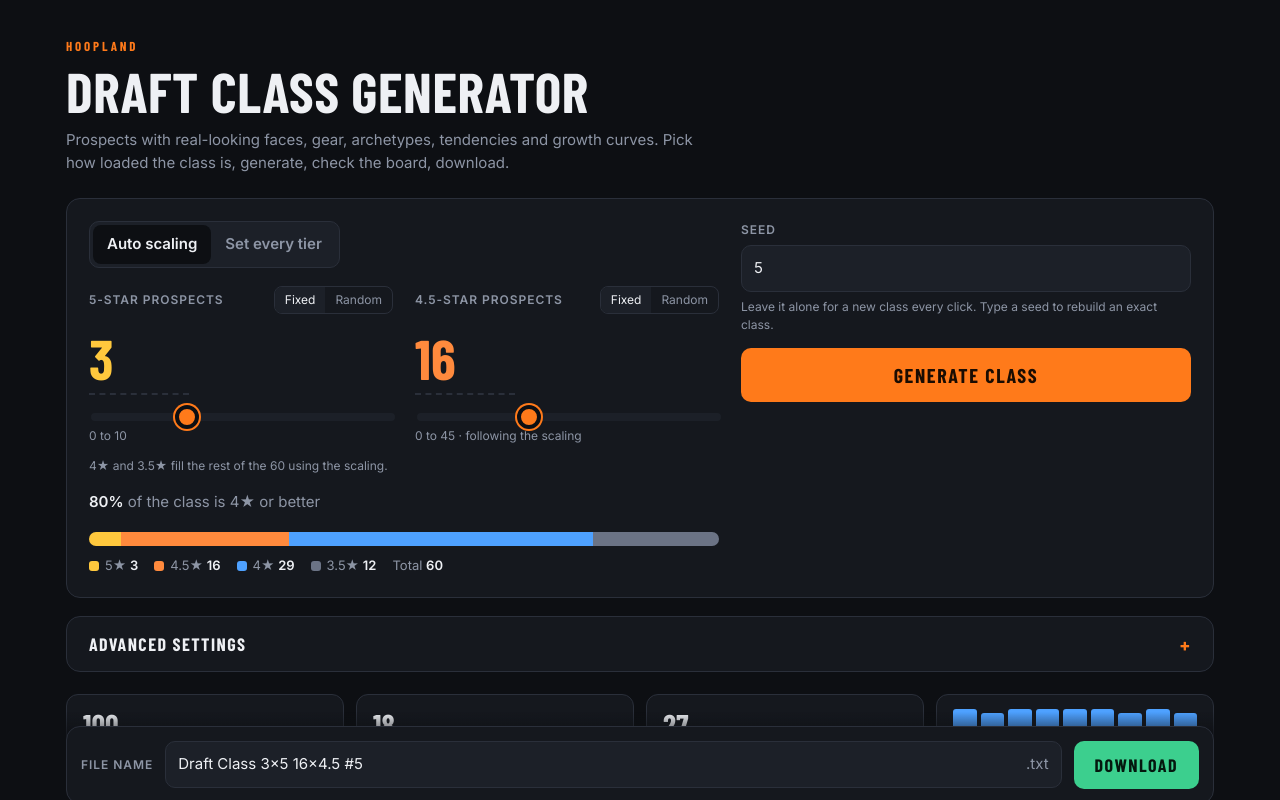
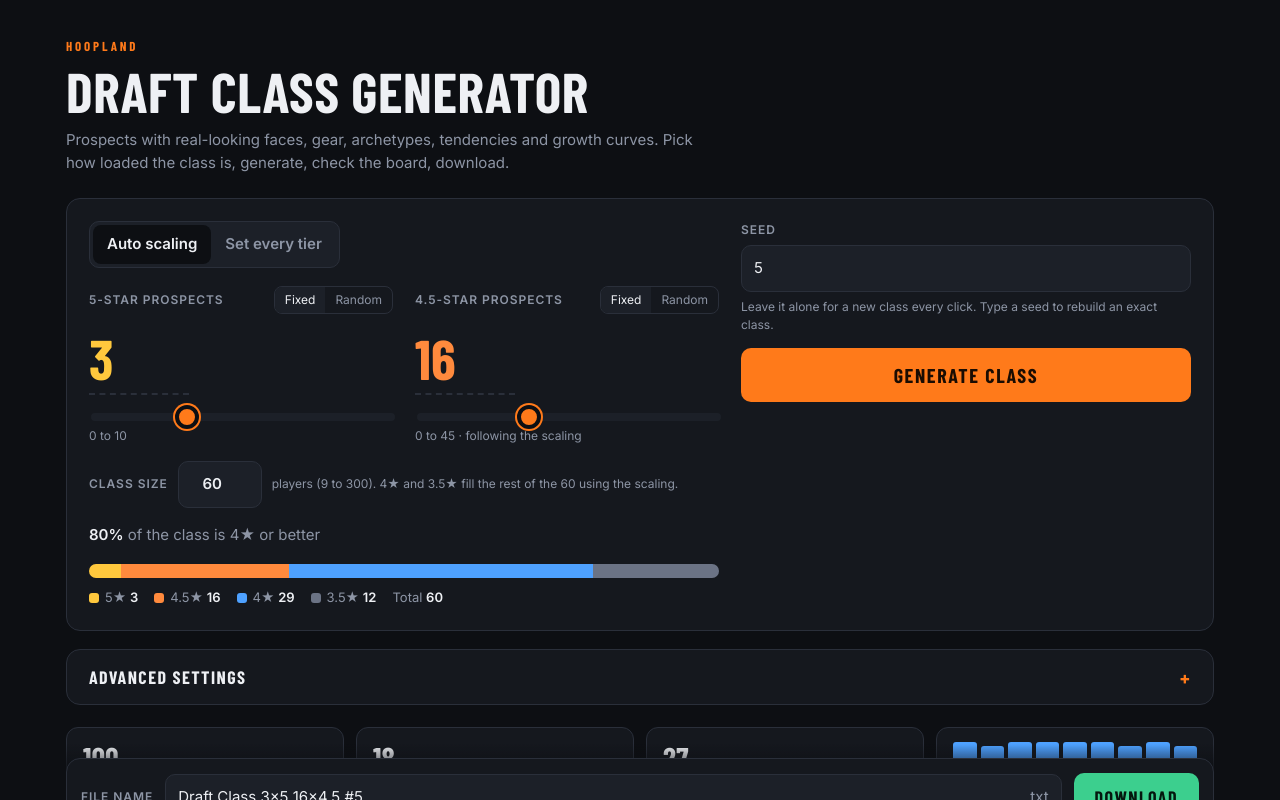
Before and after one commit to PC988/HooplandDraftGen, a website: page index.html in a window 1280 px wide. Both pictures are taken after typing "5" into the empty fields and a click on the button "GENERATE CLASS". Shown: the top 800 px of the page. Drawn offline with nearby package versions, Linux system fonts and the light colour scheme; a web font is replaced by a local one.

Commit message:
Add files via upload

```diff
--- a/app.js
+++ b/app.js
@@ -17,6 +17,7 @@
   // ---------------------------------------------------------- state ----
   var S = {
     mode: "auto",
+    size: 60,
     five: { mode: "fixed", val: 3, min: 2, max: 5 },
     half: { mode: "fixed", val: null, min: 12, max: 20 },  // val null = follow the scaling default
     manual: G.countsFromAuto(3),
@@ -32,12 +33,14 @@
   var current = null, nameEdited = false, seedEdited = false;
   function clamp(v, lo, hi) { v = parseInt(v, 10); if (!isFinite(v)) v = lo; return Math.max(lo, Math.min(hi, v)); }
   function esc(s) { return String(s).replace(/[&<>"]/g, function (c) { return { "&": "&amp;", "<": "&lt;", ">": "&gt;", '"': "&quot;" }[c]; }); }
-  function classSize() { return S.mode === "manual" ? G.totalOf(S.manual) : G.CLASS_SIZE; }
-  function halfVal(q5) { return S.half.val == null ? G.defaultN45(q5) : clamp(S.half.val, 0, G.maxN45(q5)); }
+  function classSize() { return S.mode === "manual" ? G.totalOf(S.manual) : autoSize(); }
+  function autoSize() { return clamp(S.size || G.CLASS_SIZE, 9, G.MAX_SIZE); }
+  function halfVal(q5) { return S.half.val == null ? G.defaultN45(q5, autoSize()) : clamp(S.half.val, 0, G.maxN45(q5, autoSize())); }
 
   // ------------------------------------------------------ tier panel ----
   function syncTierInputs() {
-    var q5 = clamp(S.five.val, 0, 10), mx = G.maxN45(q5);
+    var q5 = clamp(S.five.val, 0, 10), mx = G.maxN45(q5, autoSize());
+    $("csize").value = autoSize(); $("sizehint").textContent = autoSize();
     $("q5").value = q5; $("q5n").value = q5;
     $("q5min").value = S.five.min; $("q5max").value = S.five.max;
     $("h5").max = mx; $("h5n").max = mx;
@@ -62,7 +65,7 @@
     var q5 = S.five.mode === "random" ? Math.round((+S.five.min + +S.five.max) / 2) : clamp(S.five.val, 0, 10);
     q5 = clamp(q5, 0, 10);
     var h = S.half.mode === "random" ? Math.round((+S.half.min + +S.half.max) / 2) : halfVal(q5);
-    return { counts: G.countsFromAuto(q5, clamp(h, 0, G.maxN45(q5))), ranged: S.five.mode === "random" || S.half.mode === "random" };
+    return { counts: G.countsFromAuto(q5, clamp(h, 0, G.maxN45(q5, autoSize())), autoSize()), ranged: S.five.mode === "random" || S.half.mode === "random" };
   }
 
   function renderTiers() {
@@ -75,7 +78,7 @@
     $("legend").innerHTML = TIERS.filter(function (x) { return x.pot !== 6 || c[6]; }).map(function (x) {
       return '<span><i style="background:' + x.color + '"></i>' + x.label + " <b>" + (c[x.pot] || 0) + "</b></span>";
     }).join("") + '<span>Total <b>' + N + "</b></span>";
-    $("mtotal").textContent = "Class size: " + G.totalOf(S.manual) + " players (9 to 150).";
+    $("mtotal").textContent = "Class size: " + G.totalOf(S.manual) + " players (9 to " + G.MAX_SIZE + ").";
     renderArchMax();
   }
 
@@ -205,12 +208,12 @@
       var lo = clamp(Math.min(S.five.min, S.five.max), 0, 10), hi = clamp(Math.max(S.five.min, S.five.max), 0, 10);
       q5 = r.randint(lo, hi); rolled.push(q5 + " five-stars");
     } else q5 = clamp(S.five.val, 0, 10);
-    var mx = G.maxN45(q5), h;
+    var mx = G.maxN45(q5, autoSize()), h;
     if (S.half.mode === "random") {
       var hlo = clamp(Math.min(S.half.min, S.half.max), 0, mx), hhi = clamp(Math.max(S.half.min, S.half.max), 0, mx);
       h = r.randint(hlo, hhi); rolled.push(h + " 4.5-stars");
     } else h = halfVal(q5);
-    return { counts: G.countsFromAuto(q5, h), rolled: rolled.length ? "Rolled " + rolled.join(" and ") + "." : "" };
+    return { counts: G.countsFromAuto(q5, h, autoSize()), rolled: rolled.length ? "Rolled " + rolled.join(" and ") + "." : "" };
   }
   function cleanCustom() {
     return S.custom.filter(function (c) { return (c.fn || "").trim() || (c.ln || "").trim(); }).map(function (c) {
@@ -260,19 +263,20 @@
   });
   ["q5", "q5n"].forEach(function (id) { $(id).addEventListener("input", function () { if ($(id).value !== "") { S.five.val = clamp($(id).value, 0, 10); changed(); } }); });
   ["h5", "h5n"].forEach(function (id) {
-    $(id).addEventListener("input", function () { if ($(id).value !== "") { S.half.val = clamp($(id).value, 0, G.maxN45(clamp(S.five.val, 0, 10))); changed(); } });
+    $(id).addEventListener("input", function () { if ($(id).value !== "") { S.half.val = clamp($(id).value, 0, G.maxN45(clamp(S.five.val, 0, 10), autoSize())); changed(); } });
   });
   [["q5min", "five", "min", 10], ["q5max", "five", "max", 10], ["h5min", "half", "min", 150], ["h5max", "half", "max", 150]].forEach(function (x) {
     $(x[0]).addEventListener("input", function () { if ($(x[0]).value !== "") { S[x[1]][x[2]] = clamp($(x[0]).value, 0, x[3]); save(); renderTiers(); } });
   });
   document.querySelectorAll(".manualgrid input").forEach(function (inp) {
-    inp.addEventListener("input", function () { S.manual[inp.dataset.pot] = clamp(inp.value, 0, 150); save(); renderTiers(); });
+    inp.addEventListener("input", function () { S.manual[inp.dataset.pot] = clamp(inp.value, 0, G.MAX_SIZE); save(); renderTiers(); });
   });
   $("archReset").addEventListener("click", function () { S.archMin = {}; save(); renderArchMax(); });
   $("addCustom").addEventListener("click", function () {
     S.custom.push({ fn: "", ln: "", num: "", pot: null, arch: null }); save(); renderCustom();
     var rows = $("customList").querySelectorAll(".crow"); rows[rows.length - 1].querySelector("input").focus();
   });
+  $("csize").addEventListener("change", function () { S.size = clamp($("csize").value, 9, G.MAX_SIZE); changed(); });
   $("go").addEventListener("click", generate);
   $("seed").addEventListener("input", function () { seedEdited = $("seed").value.trim() !== ""; });
   $("dl").addEventListener("click", download);
--- a/generator.js
+++ b/generator.js
@@ -5,7 +5,7 @@
   var DATA = root.HDG_DATA || (typeof require !== "undefined" ? require("./data.js") : null);
   var TEMPLATE = root.HDG_TEMPLATE || (typeof require !== "undefined" ? require("./template.js") : null);
 
-  var CLASS_SIZE = 60;
+  var CLASS_SIZE = 60, MAX_SIZE = 300;
   var SKILLS = ["LAY", "DNK", "INS", "MID", "TPT", "FTS", "DRB", "PAS", "ORE", "DRE", "STL", "BLK"];
 
   // ------------------------------------------------------------- RNG ----
@@ -177,20 +177,24 @@
   // ---------------------------------------------------------- TIERS ----
   // 3.5 stars is the floor. N35[q] = number of 3.5-star prospects at quality q (at q=3, 80% are 4+ stars).
   var N35 = [18, 16, 14, 12, 10, 9, 7, 6, 5, 4, 3];
+  // Class size defaults to 60; the 3.5-star count scales with it (N35 is per 60 players).
   // 4.5-star count is chosen by the user (slider); it comes out of the 4-star pool.
-  function maxN45(q) { return CLASS_SIZE - q - N35[q]; }
-  function defaultN45(q) { return Math.round(maxN45(q) * (0.30 + 0.02 * q)); }
-  function classTiers(q, n45) {
-    var n35 = N35[q], rest = maxN45(q);
-    if (n45 == null || isNaN(n45)) n45 = defaultN45(q);
+  function sz(size) { return size == null || isNaN(size) ? CLASS_SIZE : Math.max(9, Math.min(MAX_SIZE, Math.round(size))); }
+  function n35Of(q, size) { size = sz(size); return Math.max(0, Math.min(size - q, Math.round(N35[q] * size / CLASS_SIZE))); }
+  function maxN45(q, size) { size = sz(size); return Math.max(0, size - q - n35Of(q, size)); }
+  function defaultN45(q, size) { return Math.round(maxN45(q, size) * (0.30 + 0.02 * q)); }
+  function classTiers(q, n45, size) {
+    size = sz(size); q = Math.min(q, size);
+    var n35 = n35Of(q, size), rest = maxN45(q, size);
+    if (n45 == null || isNaN(n45)) n45 = defaultN45(q, size);
     n45 = Math.max(0, Math.min(rest, Math.round(n45)));
     var n4 = rest - n45, pots = [];
     function add(p, n) { for (var i = 0; i < n; i++) pots.push(p); }
     add(10, q); add(9, n45); add(8, n4); add(7, n35);
     return pots;
   }
-  function tierSummary(q, n45) {
-    var p = classTiers(q, n45), c = { 10: 0, 9: 0, 8: 0, 7: 0 };
+  function tierSummary(q, n45, size) {
+    var p = classTiers(q, n45, size), c = { 10: 0, 9: 0, 8: 0, 7: 0 };
     p.forEach(function (x) { c[x]++; });
     return c;
   }
@@ -355,8 +359,8 @@
   // }
   var POTS = [10, 9, 8, 7, 6];
   function starLabel(pot) { return (pot / 2) + "★"; }
-  function countsFromAuto(q5, n45) {
-    var t = classTiers(q5, n45), c = { 10: 0, 9: 0, 8: 0, 7: 0, 6: 0 };
+  function countsFromAuto(q5, n45, size) {
+    var t = classTiers(q5, n45, size), c = { 10: 0, 9: 0, 8: 0, 7: 0, 6: 0 };
     t.forEach(function (p) { c[p]++; });
     return c;
   }
@@ -384,7 +388,7 @@
   function checkOpts(opts) {
     var N = totalOf(opts.counts), errs = [];
     if (N < 9) errs.push("A class needs at least 9 players (one per position).");
-    if (N > 150 && !opts.slots) errs.push("A class can have at most 150 players.");
+    if (N > MAX_SIZE && !opts.slots) errs.push("A class can have at most " + MAX_SIZE + " players.");
     var mins = 0;
     Object.keys(opts.archMin || {}).forEach(function (a) { mins += opts.archMin[a] || 0; });
     var custom = opts.custom || [];
@@ -676,7 +680,7 @@
   }
 
   var API = {
-    CLASS_SIZE: CLASS_SIZE, SKILLS: SKILLS, BADGE_NAMES: BADGE_NAMES, ARCH: ARCH,
+    CLASS_SIZE: CLASS_SIZE, MAX_SIZE: MAX_SIZE, SKILLS: SKILLS, BADGE_NAMES: BADGE_NAMES, ARCH: ARCH,
     classTiers: classTiers, tierSummary: tierSummary, maxN45: maxN45, defaultN45: defaultN45, countsFromAuto: countsFromAuto, expectedArch: expectedArch,
     totalOf: totalOf, checkOpts: checkOpts, parseNum: parseNum, makeRng: makeRng, POTS: POTS, generate: generate, validate: validate,
     makeClass: makeClass, buildFile: buildFile, ovrOf: ovrOf, lum: lum,
--- a/index.html
+++ b/index.html
@@ -140,6 +140,8 @@
   .qinput:focus { outline: none !important; border-bottom-color: var(--accent) !important; }
   .rangein { display: flex; align-items: center; gap: 8px; color: var(--muted); }
   .rangein input { width: 72px; flex: none; text-align: center; font-weight: 600; }
+  .sizerow { display: flex; align-items: center; gap: 10px; margin-top: 16px; flex-wrap: wrap; }
+  .sizerow input { width: 84px; flex: none; text-align: center; font-weight: 600; }
   .manualgrid { display: grid; grid-template-columns: repeat(5, minmax(0, 1fr)); gap: 10px; }
   @media (max-width: 600px) { .manualgrid { grid-template-columns: repeat(3, minmax(0, 1fr)); } }
   .manualgrid label { display: flex; flex-direction: column; gap: 6px; font-size: 13px; color: var(--muted); font-weight: 600; }
@@ -222,16 +224,20 @@
             </div>
           </div>
         </div>
-        <div class="hint" style="margin-top:12px">4★ and 3.5★ fill the rest of the 60 using the scaling.</div>
+        <div class="sizerow">
+          <label class="label" for="csize">Class size</label>
+          <input type="number" id="csize" min="9" max="300" inputmode="numeric">
+          <span class="hint">players (9 to 300). 4★ and 3.5★ fill the rest of the <span id="sizehint">60</span> using the scaling.</span>
+        </div>
       </div>
 
       <div id="pane-manual" hidden>
         <div class="manualgrid">
-          <label><span>5★</span><input type="number" min="0" max="150" data-pot="10" inputmode="numeric"></label>
-          <label><span>4.5★</span><input type="number" min="0" max="150" data-pot="9" inputmode="numeric"></label>
-          <label><span>4★</span><input type="number" min="0" max="150" data-pot="8" inputmode="numeric"></label>
-          <label><span>3.5★</span><input type="number" min="0" max="150" data-pot="7" inputmode="numeric"></label>
-          <label><span>3★</span><input type="number" min="0" max="150" data-pot="6" inputmode="numeric"></label>
+          <label><span>5★</span><input type="number" min="0" max="300" data-pot="10" inputmode="numeric"></label>
+          <label><span>4.5★</span><input type="number" min="0" max="300" data-pot="9" inputmode="numeric"></label>
+          <label><span>4★</span><input type="number" min="0" max="300" data-pot="8" inputmode="numeric"></label>
+          <label><span>3.5★</span><input type="number" min="0" max="300" data-pot="7" inputmode="numeric"></label>
+          <label><span>3★</span><input type="number" min="0" max="300" data-pot="6" inputmode="numeric"></label>
         </div>
         <div class="hint" id="mtotal" style="margin-top:10px"></div>
       </div>
```
Also changed, not shown: README.md.
